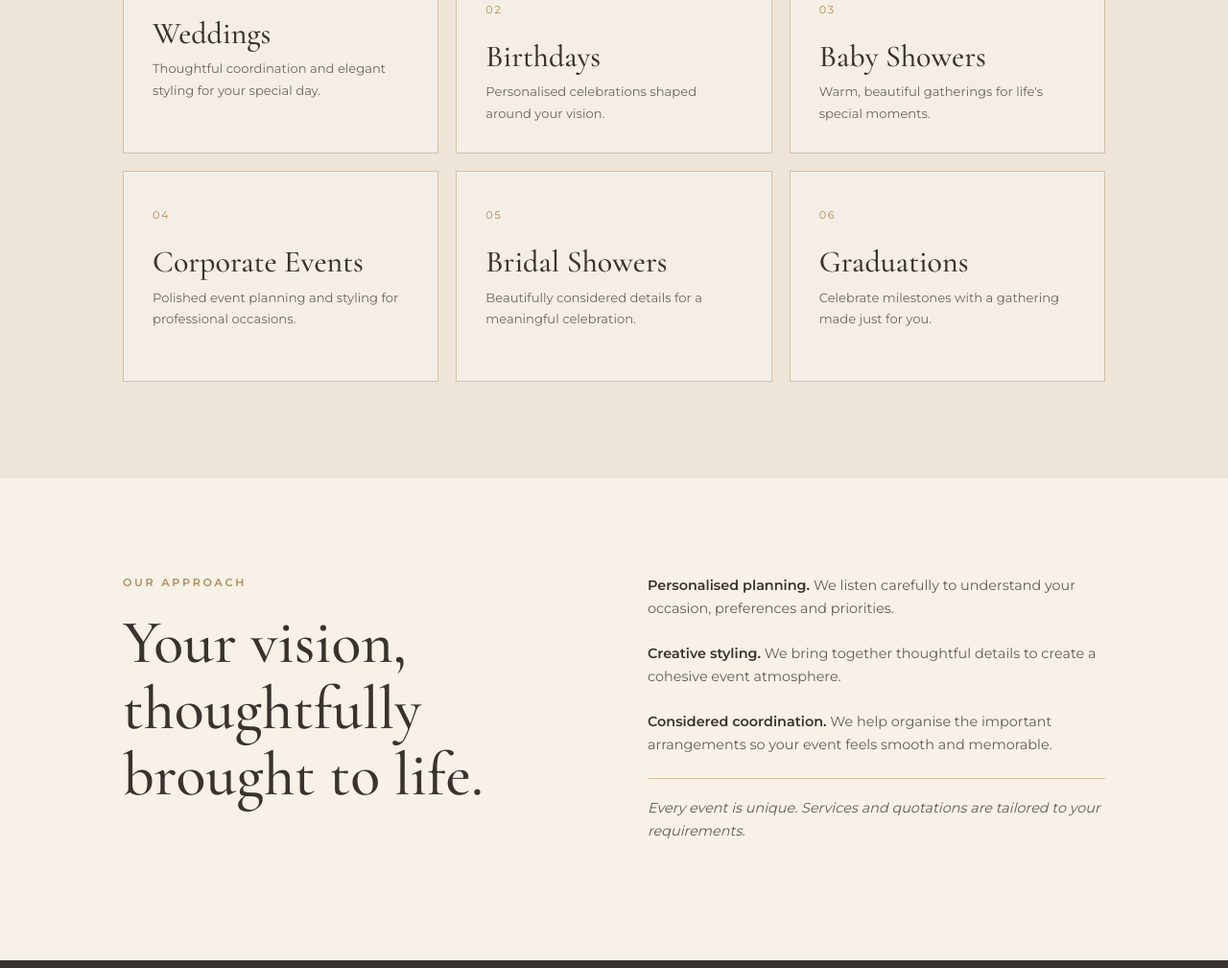
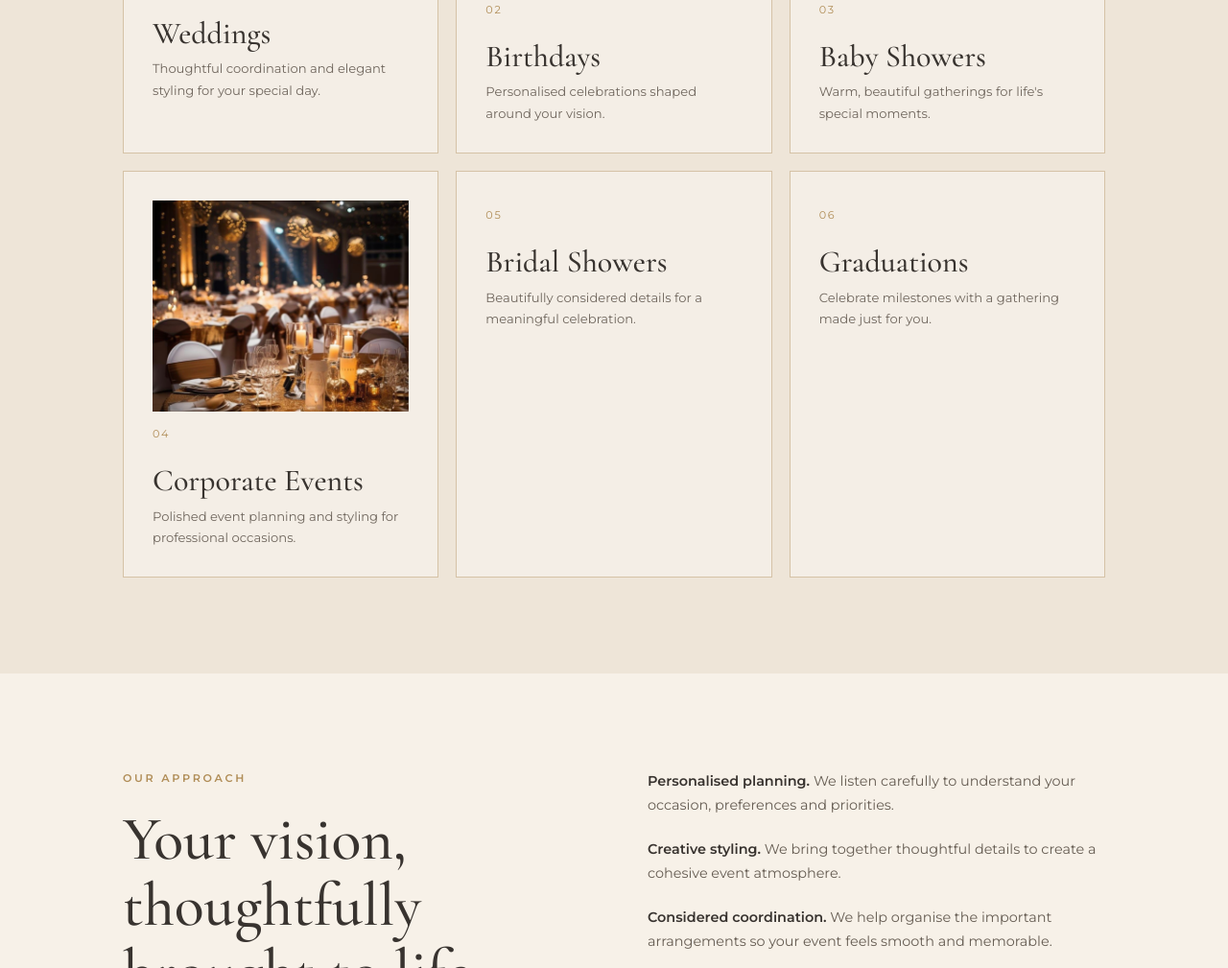
Before and after one commit to MendyHans/thalana-events, a plain HTML site: page index.html in a window 1280 px wide. Shown: the part 1793-2802 px from the top of the page at 96% size. Drawn offline with nearby package versions, Linux system fonts and the light colour scheme.

Commit message:
Add image for Corporate Events section in index.html

```diff
--- a/index.html
+++ b/index.html
@@ -58,7 +58,7 @@
         <article class="service-card"><img src="assets/weddings.png.PNG" alt="Wedding event setup" style="width:100%;height:180px;object-fit:cover;margin-bottom:16px;"><span class="service-number">01</span><h3>Weddings</h3><p>Thoughtful coordination and elegant styling for your special day.</p></article>
         <article class="service-card"><img src="assets/birthdays.png.PNG" alt="Birthday event setup" style="width:100%; height:220px; object-fit:cover;"><span class="service-number">02</span><h3>Birthdays</h3><p>Personalised celebrations shaped around your vision.</p></article>
         <article class="service-card"><img src="assets/baby-showers.png.PNG" alt="Baby shower event setup" style="width:100%; height:220px; object-fit:cover;"><span class="service-number">03</span><h3>Baby Showers</h3><p>Warm, beautiful gatherings for life's special moments.</p></article>
-        <article class="service-card"><span class="service-number">04</span><h3>Corporate Events</h3><p>Polished event planning and styling for professional occasions.</p></article>
+        <article class="service-card"><img src="assets/corporate-events.png.PNG" alt="Corporate event setup" style="width:100%; height:220px; object-fit:cover;"><span class="service-number">04</span><h3>Corporate Events</h3><p>Polished event planning and styling for professional occasions.</p></article>
         <article class="service-card"><span class="service-number">05</span><h3>Bridal Showers</h3><p>Beautifully considered details for a meaningful celebration.</p></article>
         <article class="service-card"><span class="service-number">06</span><h3>Graduations</h3><p>Celebrate milestones with a gathering made just for you.</p></article>
       </div>
```
